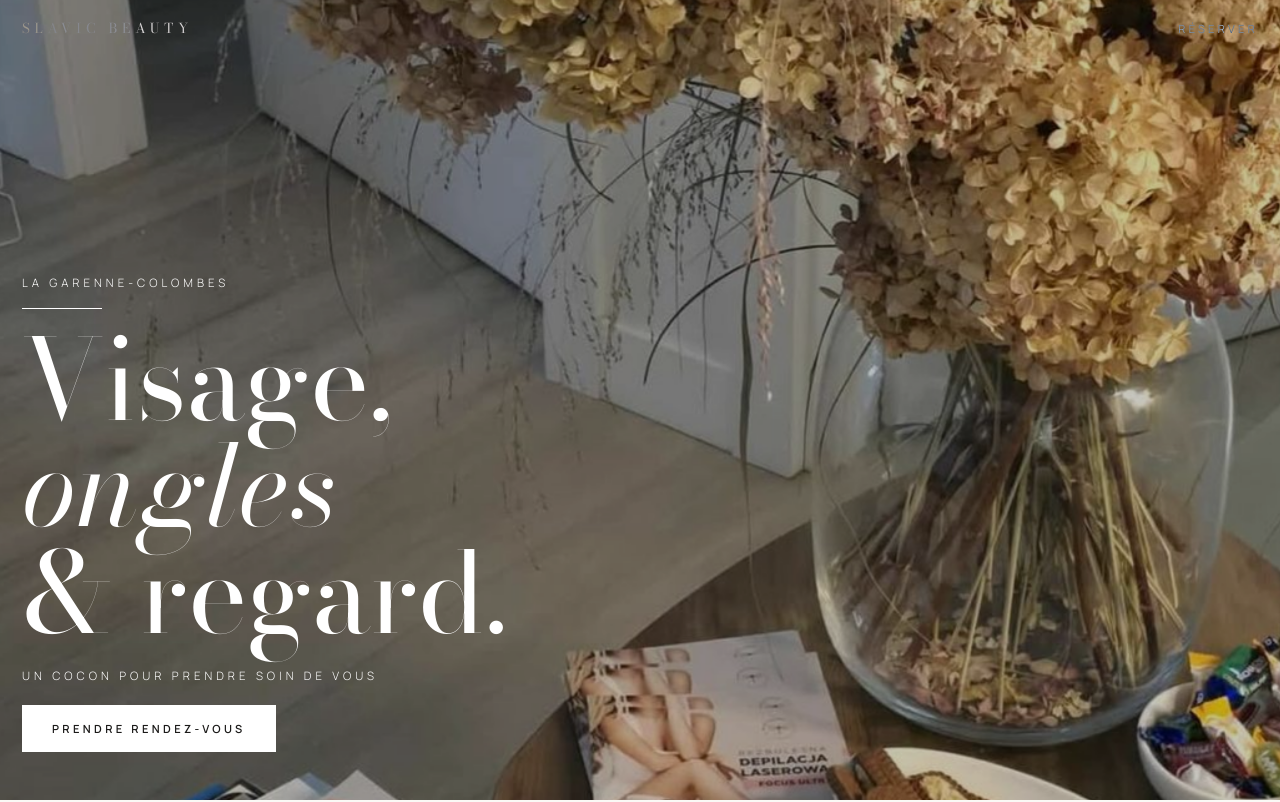
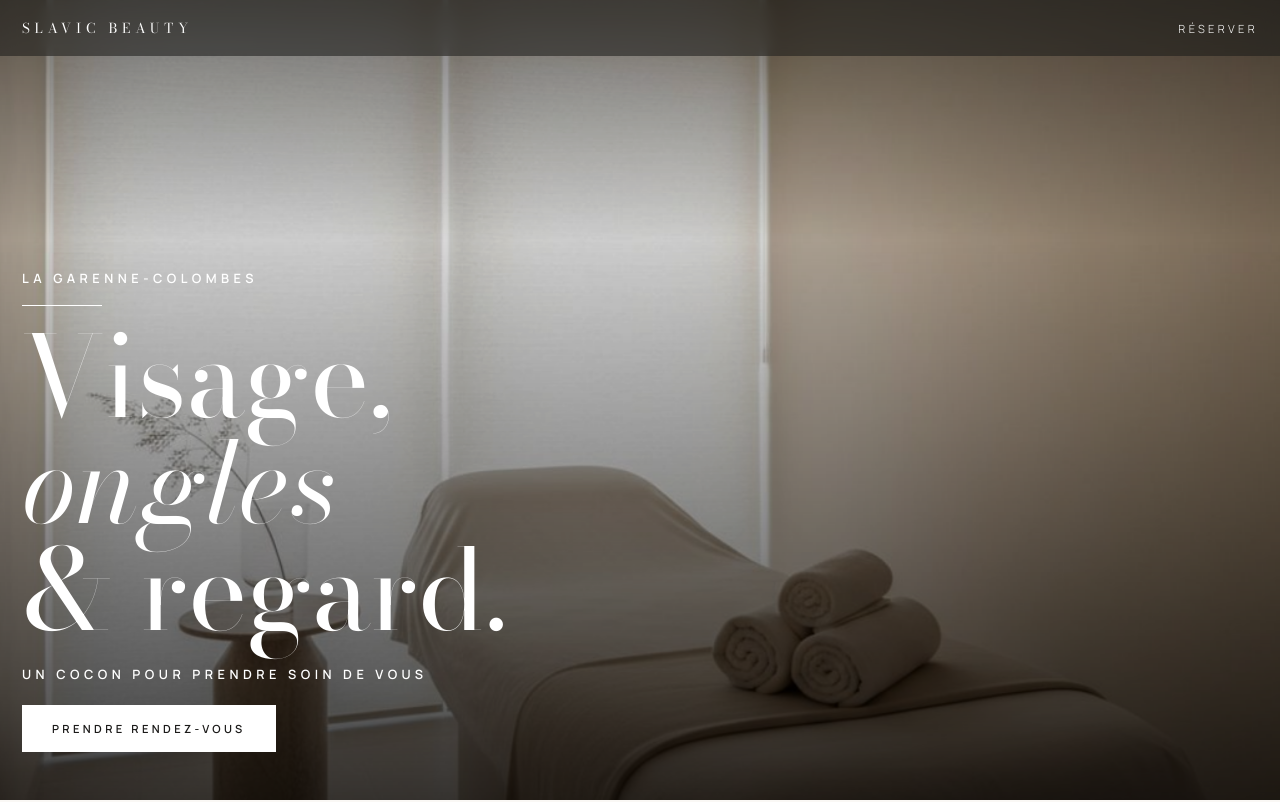
Before and after one commit to Mitsukimossala/webora-slavic-beauty, a plain HTML site: page index.html in a window 1280 px wide. Shown: the top 802 px of the page. Drawn offline with nearby package versions, Linux system fonts and the light colour scheme.

Commit message:
Retouches

```diff
--- a/index.html
+++ b/index.html
@@ -5,15 +5,15 @@
 <style>
 :root{--bg:#faf8f5;--ink:#1b1a19;--taupe:#a08d7d;--line:#e6dfd7}
 *{box-sizing:border-box;margin:0;padding:0}body{font-family:'Manrope',sans-serif;font-weight:300;background:var(--bg);color:var(--ink);letter-spacing:.01em}
-header{position:fixed;top:0;left:0;right:0;z-index:5;display:flex;justify-content:space-between;align-items:center;padding:18px 22px;mix-blend-mode:difference;color:#fff}
+header{position:fixed;top:0;left:0;right:0;z-index:5;display:flex;justify-content:space-between;align-items:center;padding:18px 22px;color:#fff;background:rgba(27,26,25,.55);backdrop-filter:blur(8px)}
 header b{font-family:'Bodoni Moda';font-weight:400;letter-spacing:.35em;font-size:.85rem}
 header a{color:#fff;font-size:.7rem;letter-spacing:.3em;text-decoration:none;text-transform:uppercase}
 .hero{height:100svh;position:relative;overflow:hidden;background:#000}
-.hero img{width:100%;height:100%;object-fit:cover;opacity:.78;animation:zoom 14s ease-out forwards}@keyframes zoom{from{transform:scale(1.15)}to{transform:scale(1)}}
-.hero .t{position:absolute;left:22px;right:22px;bottom:48px;color:#fff}
+.hero:after{content:"";position:absolute;inset:0;background:linear-gradient(180deg,rgba(0,0,0,.45),rgba(0,0,0,.05) 30%,rgba(0,0,0,.7))}.hero img{width:100%;height:100%;object-fit:cover;opacity:.9;animation:zoom 14s ease-out forwards}@keyframes zoom{from{transform:scale(1.15)}to{transform:scale(1)}}
+.hero .t{z-index:2;position:absolute;left:22px;right:22px;bottom:48px;color:#fff}
 .hero h1{font-family:'Bodoni Moda';font-weight:400;font-size:clamp(3rem,14vw,7rem);line-height:.95}
 .hero h1 i{font-weight:400}
-.hero p{font-size:.72rem;letter-spacing:.35em;text-transform:uppercase;margin-top:14px}
+.hero p{font-size:.8rem;font-weight:600;letter-spacing:.35em;text-transform:uppercase;margin-top:14px}
 .line{height:1px;background:#fff;width:0;animation:ln 2s 1s forwards;margin:18px 0}@keyframes ln{to{width:80px}}
 .btn{display:inline-block;padding:16px 30px;background:#fff;color:var(--ink);text-decoration:none;font-size:.7rem;letter-spacing:.3em;text-transform:uppercase;font-weight:600}
 .btn.dark{background:var(--ink);color:#fff}
@@ -37,10 +37,10 @@ footer{text-align:center;padding:30px;font-size:.62rem;letter-spacing:.3em;text-
 @media(min-width:820px){.about,.info{grid-template-columns:1fr 1fr;align-items:center}.rev blockquote{min-width:32%}}
 </style></head><body>
 <header><b>SLAVIC BEAUTY</b><a href="https://www.planity.com/slavic-beauty-92250-la-garenne-colombes">Réserver</a></header>
-<div class="hero"><img src="img/institut.jpg" alt="Institut Slavic Beauty"><div class="t"><p>La Garenne-Colombes</p><div class="line"></div>
+<div class="hero"><img src="img/cabine.jpg" alt="Institut Slavic Beauty"><div class="t"><p>La Garenne-Colombes</p><div class="line"></div>
 <h1>Visage,<br><i>ongles</i><br>&amp; regard.</h1><p style="margin:22px 0">Un cocon pour prendre soin de vous</p>
 <a class="btn" href="https://www.planity.com/slavic-beauty-92250-la-garenne-colombes">Prendre rendez-vous</a></div></div>
-<section class="about"><img class="up" src="img/cabine.jpg" alt=""><div class="up"><div class="lbl">L'institut</div><h2>Douceur, précision<br><i>et authenticité.</i></h2>
+<section class="about"><img class="up" src="img/institut.jpg" alt="L'institut"><div class="up"><div class="lbl">L'institut</div><h2>Douceur, précision<br><i>et authenticité.</i></h2>
 <p>Aleksandra vous reçoit dans son institut du centre-ville et réalise chaque prestation avec minutie. Spécialiste du soin du visage, elle vous conseille les soins adaptés à votre peau, et son savoir-faire s'étend aux ongles et à la beauté du regard.</p></div></section>
 <section><div class="lbl up">La carte</div><h2 class="up">Les soins signature</h2>
 <div class="cat up"><h3>Visage</h3><div class="row"><span>Soin hydrafacial</span><span>75 €</span></div><div class="row"><span>Soin purifiant</span><span>70 €</span></div><div class="row"><span>ReBioPeel Cl3</span><span>70 €</span></div><div class="row"><span>Hollywood Carbon Peel</span><span>80 €</span></div></div>
```
